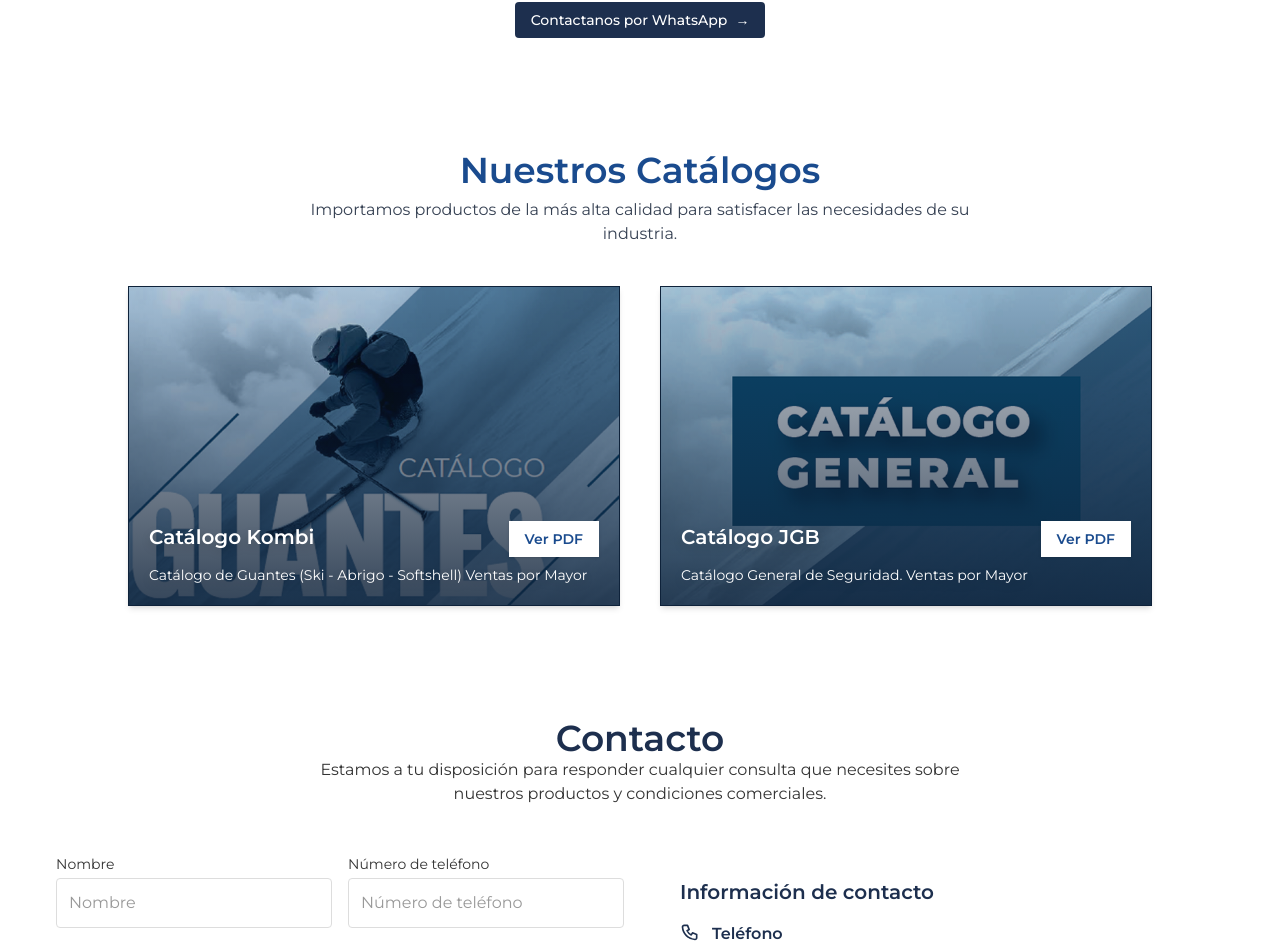
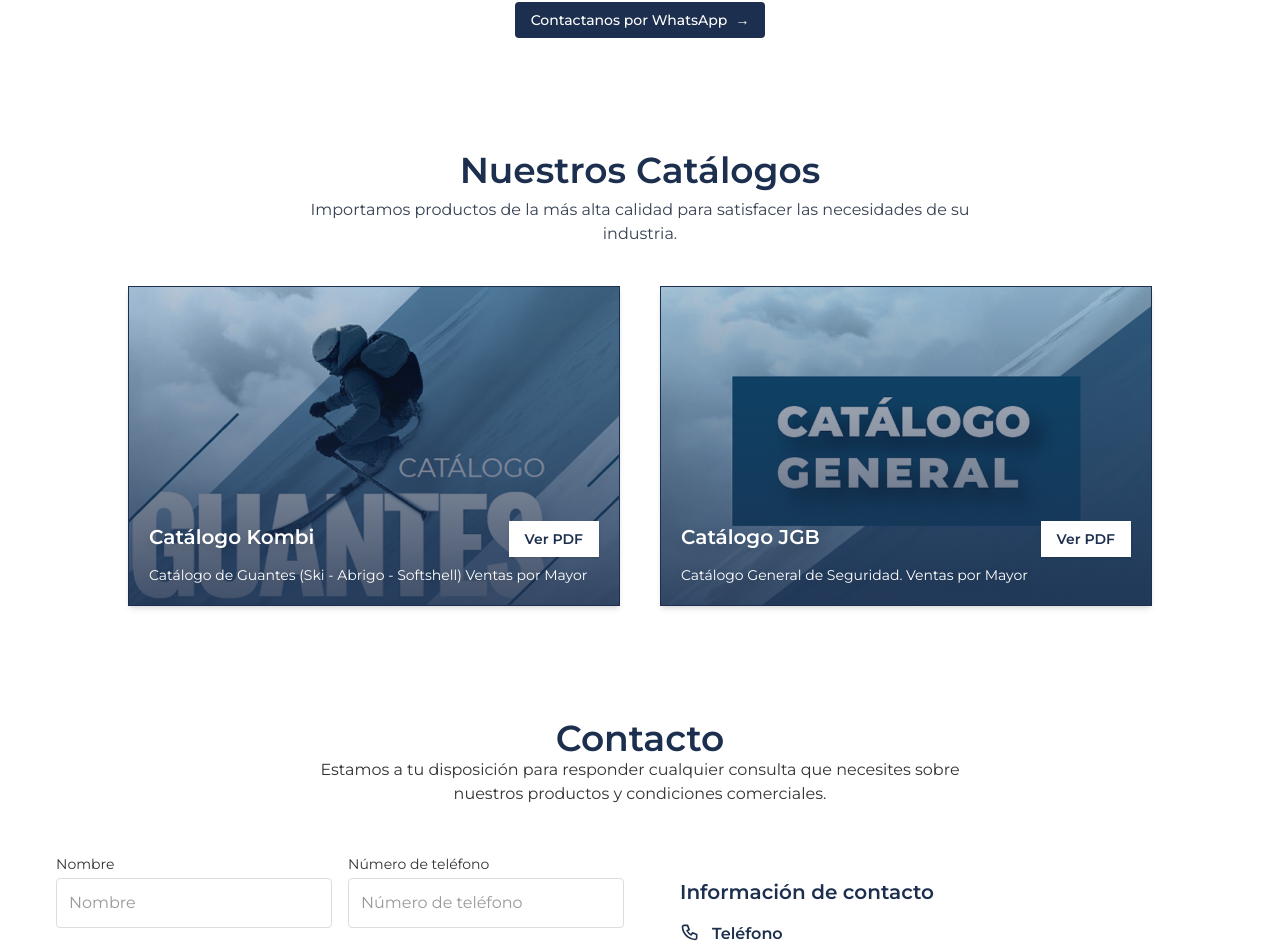
Before and after one commit to tomaslami/mobike-web, a Next.js app: page / in a window 1280 px wide. Shown: the part 2365-3312 px from the top of the page. Built offline with nearby package versions, Linux system fonts and the light colour scheme; no server answers.

Commit message:
Update ProductCatalog component styles to enhance visual consistency by changing gradient colors and text color for improved readability.

```diff
--- a/src/components/ProductCatalog.tsx
+++ b/src/components/ProductCatalog.tsx
@@ -20,10 +20,10 @@ function CatalogCard({ title, description, imageUrl, pdfUrl }: Omit<Catalog, "id
         className="object-cover w-full h-full absolute inset-0 z-0 opacity-80"
         sizes="(max-width: 768px) 100vw, 50vw"
       />
-      <div className="relative z-10 p-5 flex flex-col justify-end h-full bg-gradient-to-t from-[#0e223a]/80 to-transparent border border-[#0e223a]">
+      <div className="relative z-10 p-5 flex flex-col justify-end h-full bg-gradient-to-t from-[#1D2F4E]/80 to-transparent border border-[#1D2F4E]">
         <div className="flex justify-between items-center">
           <h3 className="text-white text-xl font-bold mb-1 drop-shadow-lg">{title}</h3>
-          <Link href={pdfUrl} target="_blank" rel="noopener noreferrer" className="bg-white text-[#1a4b8e] font-semibold px-4 py-2  shadow hover:bg-gray-100 transition text-sm cursor-pointer">
+          <Link href={pdfUrl} target="_blank" rel="noopener noreferrer" className="bg-white text-[#1D2F4E] font-semibold px-4 py-2  shadow hover:bg-gray-100 transition text-sm cursor-pointer">
               Ver PDF
           </Link>
         </div>
@@ -54,7 +54,7 @@ export default function ProductCatalog({ catalogs = defaultCatalogs }: { catalog
   return (
     <section className="py-12 px-4 max-w-7xl mx-auto">
       <div className="text-center mb-10">
-        <h2 className="text-4xl font-bold mb-2 text-[#1a4b8e]">Nuestros Catálogos</h2>
+        <h2 className="text-4xl font-bold mb-2 text-[#1D2F4E]">Nuestros Catálogos</h2>
         <p className="text-gray-700 max-w-2xl mx-auto text-base">
           Importamos productos de la más alta calidad para satisfacer las necesidades de su industria.
         </p>
```
